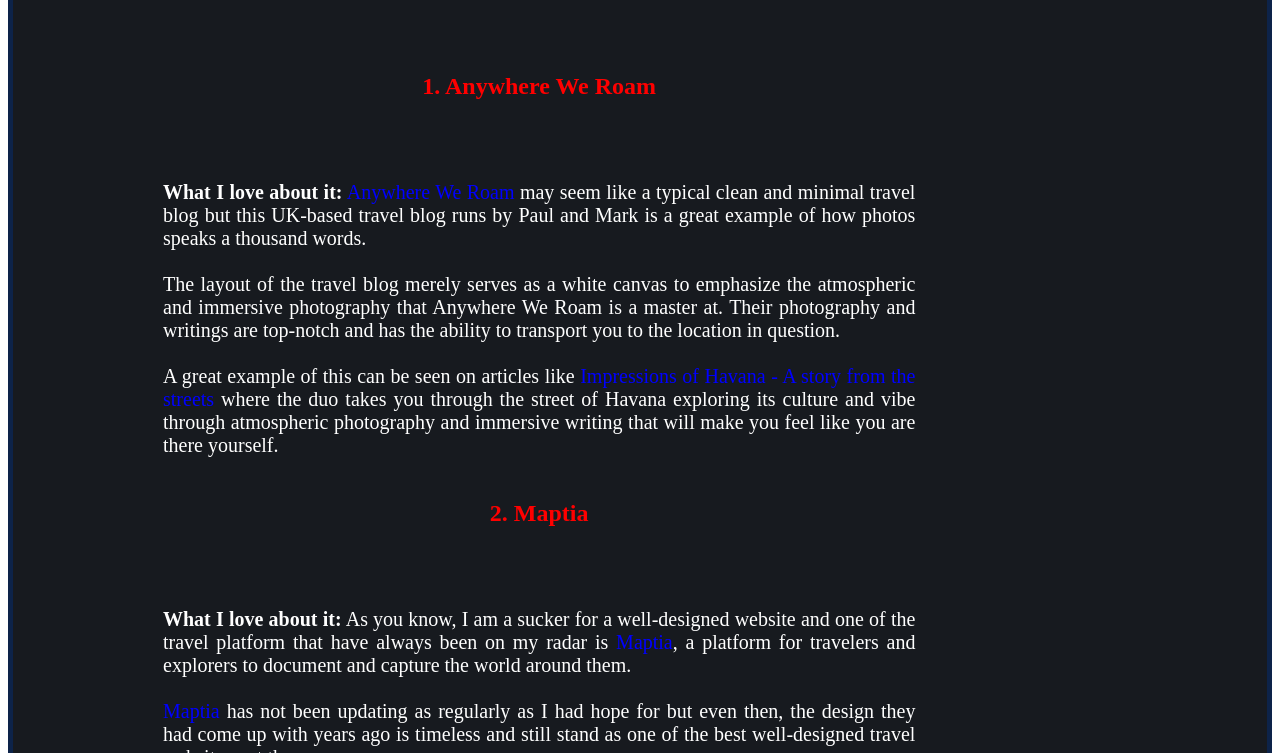
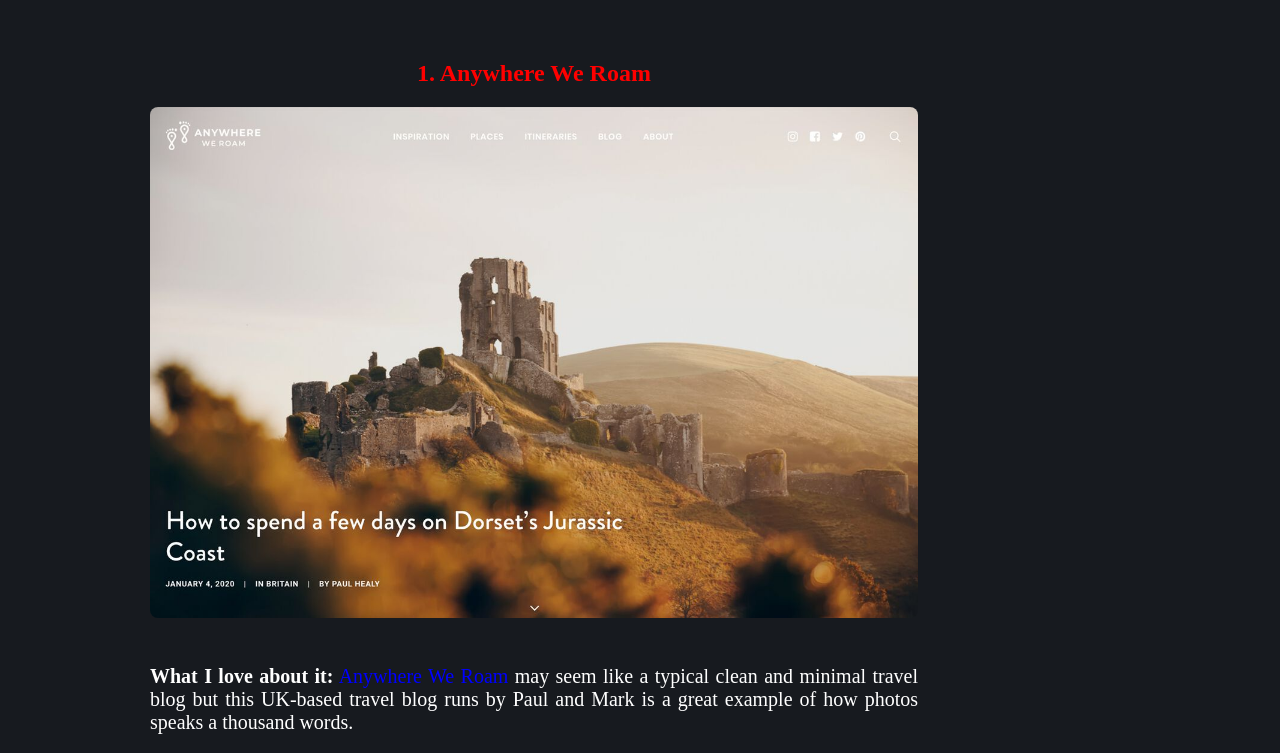
Before and after one commit to Hasnat-Tanjir/Traveling-Blogs-repo, a plain HTML site: page index.html in a window 1280 px wide. Shown: the part 173-926 px from the top of the page. Drawn offline with Linux system fonts and the light colour scheme.

Commit message:
index file file name update

```diff
--- a/my-traveling-blogs.html
+++ b/index.html
@@ -6,11 +6,15 @@
     <meta name="viewport" content="width=device-width, initial-scale=1.0">
     <title>My Travelling Blogs</title>
     <style>
+        body{
+            margin: -8px;
+            margin: 0 auto;
+        }
         .blog{
             background-color: #171a1f;
             color: white;
-            border: 5px solid #0d2349;
-            border-radius: 10px;
+            /* border: 5px solid #0d2349;
+            border-radius: 10px; */
 
         }
 
```
Also changed, not shown: d1.jpg (added), p1.jpg (added), p2.jpg (added), p3.jpg (added).
